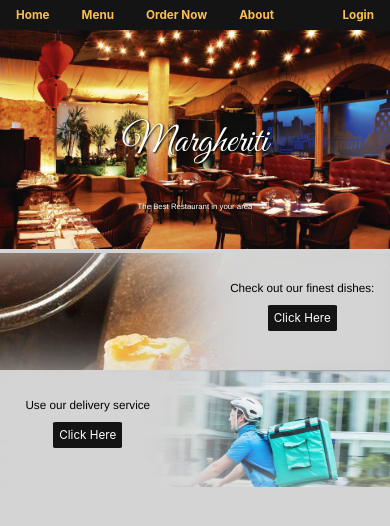
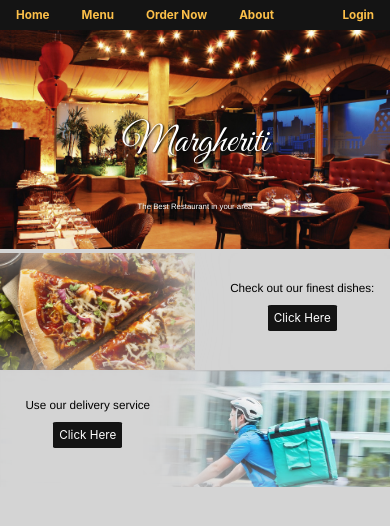
Before and after one commit to Gnorbi951/restaurant-frontend, a React (Create React App) app: page / in a window 390 px wide. Shown: the top 526 px of the page. Built offline with nearby package versions, Linux system fonts and the light colour scheme; a web font is replaced by a local one.

Commit message:
Image wont crop on main page even in responsive mode

```diff
--- a/src/Components/MainPage.js
+++ b/src/Components/MainPage.js
@@ -48,7 +48,7 @@ const DishWrapper = styled.div`
     height: 30vw;
     max-height: 480px;
     width: 100%;
-    background-size: auto;
+    background-size: 50%;
     background-repeat: no-repeat;
     padding-left: 55vw;
     box-sizing: border-box;
```
